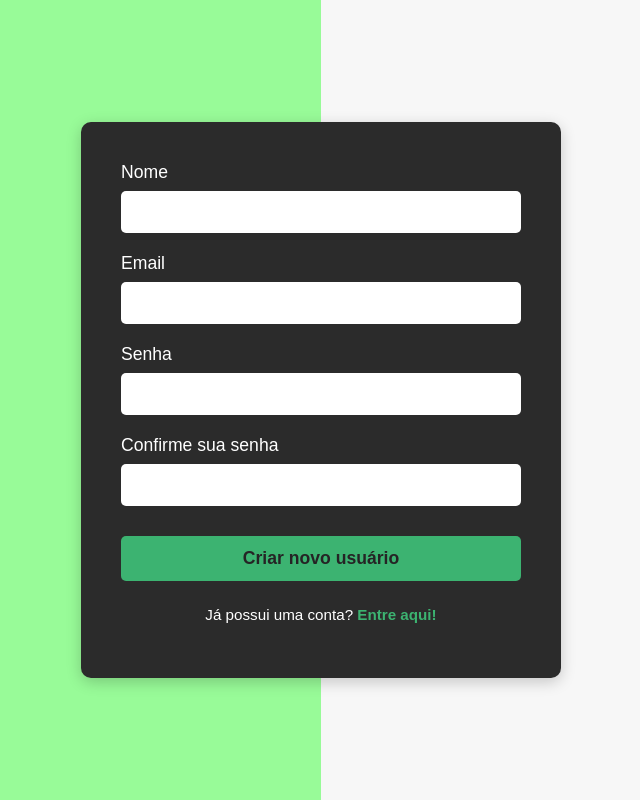
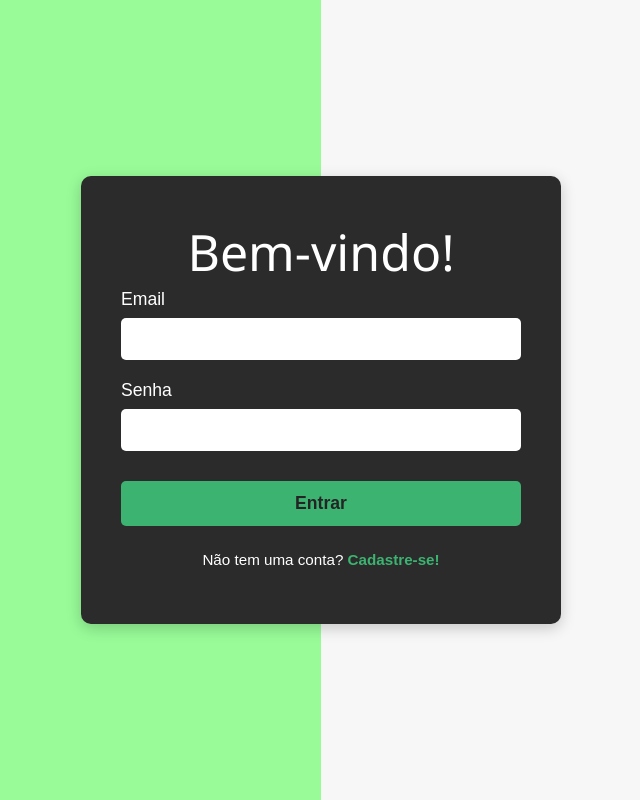
Before and after one commit to LucasMIsrael/FinancialControlSystem-Frontend-TCC, an Angular app: page / in a window 1280 px wide. Shown: the whole page, without its empty margins (319-959 px from the left). Built offline with nearby package versions, Linux system fonts and the light colour scheme.

Commit message:
Feature_06 - criação de componentes iniciais do projeto

```diff
--- a/src/app/app-routing.module.ts
+++ b/src/app/app-routing.module.ts
@@ -1,7 +1,12 @@
 import { NgModule } from '@angular/core';
 import { RouterModule, Routes } from '@angular/router';
+import { LoginComponent } from './pages/login/login.component';
+import { RegisterComponent } from './pages/register/register.component';
 
-const routes: Routes = [];
+const routes: Routes = [
+  { path: '', component: LoginComponent },
+  { path: 'register', component: RegisterComponent }
+];
 
 @NgModule({
   imports: [RouterModule.forRoot(routes)],
--- a/src/app/app.component.html
+++ b/src/app/app.component.html
@@ -1 +1 @@
-<app-register></app-register>
+<router-outlet></router-outlet>
--- a/src/app/app.module.ts
+++ b/src/app/app.module.ts
@@ -6,11 +6,13 @@ import { FormsModule, ReactiveFormsModule } from '@angular/forms'; // ✅ FormsM
 import { AppRoutingModule } from './app-routing.module';
 import { AppComponent } from './app.component';
 import { RegisterComponent } from './pages/register/register.component';
+import { LoginComponent } from './pages/login/login.component';
 
 @NgModule({
   declarations: [
     AppComponent,
-    RegisterComponent
+    RegisterComponent,
+    LoginComponent
   ],
   imports: [
     BrowserModule,
--- /dev/null
+++ b/src/app/pages/login/login.component.css
@@ -0,0 +1,97 @@
+:host {
+    display: flex;
+    justify-content: center;
+    align-items: center;
+    min-height: 100vh;
+    background-color: #F7F7F7;
+    background-image: linear-gradient(to right, #98fb98 50%, #F7F7F7 50%);
+}
+
+.login-container {
+    display: flex;
+    justify-content: center;
+    align-items: center;
+    width: 100%;
+    height: 100%;
+}
+
+.login-form {
+    background-color: #2b2b2b;
+    padding: 40px;
+    border-radius: 10px;
+    box-shadow: 0 4px 15px rgba(0, 0, 0, 0.2);
+    display: flex;
+    flex-direction: column;
+    width: 100%;
+    max-width: 400px;
+}
+
+.login-form label {
+    color: #ffffff;
+    margin-bottom: 8px;
+    font-weight: 500;
+    font-size: 1.1em;
+}
+
+.login-form input[type="text"],
+.login-form input[type="email"],
+.login-form input[type="password"] {
+    background-color: #ffffff;
+    border: none;
+    border-radius: 5px;
+    padding: 12px 15px;
+    margin-bottom: 20px;
+    font-size: 1em;
+    color: #333;
+}
+
+.login-form input[type="text"]:focus,
+.login-form input[type="email"]:focus,
+.login-form input[type="password"]:focus {
+    outline: none;
+    box-shadow: 0 0 0 2px #8CE2AA;
+}
+
+.login-form button[type="submit"] {
+    background-color: #3cb371;
+    color: #252425;
+    border: none;
+    border-radius: 5px;
+    padding: 12px 20px;
+    font-size: 1.1em;
+    font-weight: bold;
+    cursor: pointer;
+    margin-top: 10px;
+    transition: background-color 0.3s ease;
+}
+
+.login-form button[type="submit"]:hover {
+    background-color: #2e8b57;
+}
+
+.register-link {
+    color: #ffffff;
+    text-align: center;
+    margin-top: 25px;
+    font-size: 0.95em;
+}
+
+.register-link a {
+    color: #3cb371;
+    text-decoration: none;
+    font-weight: bold;
+}
+
+.register-link a:hover {
+    text-decoration: underline;
+}
+
+.welcome-message {
+  color: #ffffff;
+  font-size: 50px;
+  font-family: 'Segoe UI', Tahoma, Geneva, Verdana, Inter;
+  font-weight: normal;
+  text-align: center;
+  margin-top: 2px;
+  margin-bottom: 3px;
+}
--- /dev/null
+++ b/src/app/pages/login/login.component.html
@@ -0,0 +1,17 @@
+<div class="login-container">
+    <form (ngSubmit)="login()" class="login-form">
+        <h2 class="welcome-message">Bem-vindo!</h2>
+
+        <label>Email</label>
+        <input type="email" [(ngModel)]="loginData.email" name="email" required />
+
+        <label>Senha</label>
+        <input type="password" [(ngModel)]="loginData.password" name="password" required />
+
+        <button type="submit">Entrar</button>
+
+        <p class="register-link">
+            Não tem uma conta? <a routerLink="/register">Cadastre-se!</a>
+        </p>
+    </form>
+</div>
--- /dev/null
+++ b/src/app/pages/login/login.component.ts
@@ -0,0 +1,29 @@
+import { Component } from '@angular/core';
+import { AuthService } from 'src/app/services/auth.service';
+
+@Component({
+  selector: 'app-login',
+  templateUrl: './login.component.html',
+  styleUrls: ['./login.component.css']
+})
+export class LoginComponent {
+  loginData = {
+    email: '',
+    password: ''
+  };
+
+  constructor(private authService: AuthService) { }
+
+  login(): void {
+    this.authService.loginUser(this.loginData).subscribe({
+      next: (res) => {
+        localStorage.setItem('token', res.token);
+        console.log('Login bem-sucedido!');
+        // redirecionar se quiser
+      },
+      error: err => {
+        console.error('Erro no login:', err);
+      }
+    });
+  }
+}
```
Also changed, not shown: 1 other file (tests, documents, lock files or other folders).
